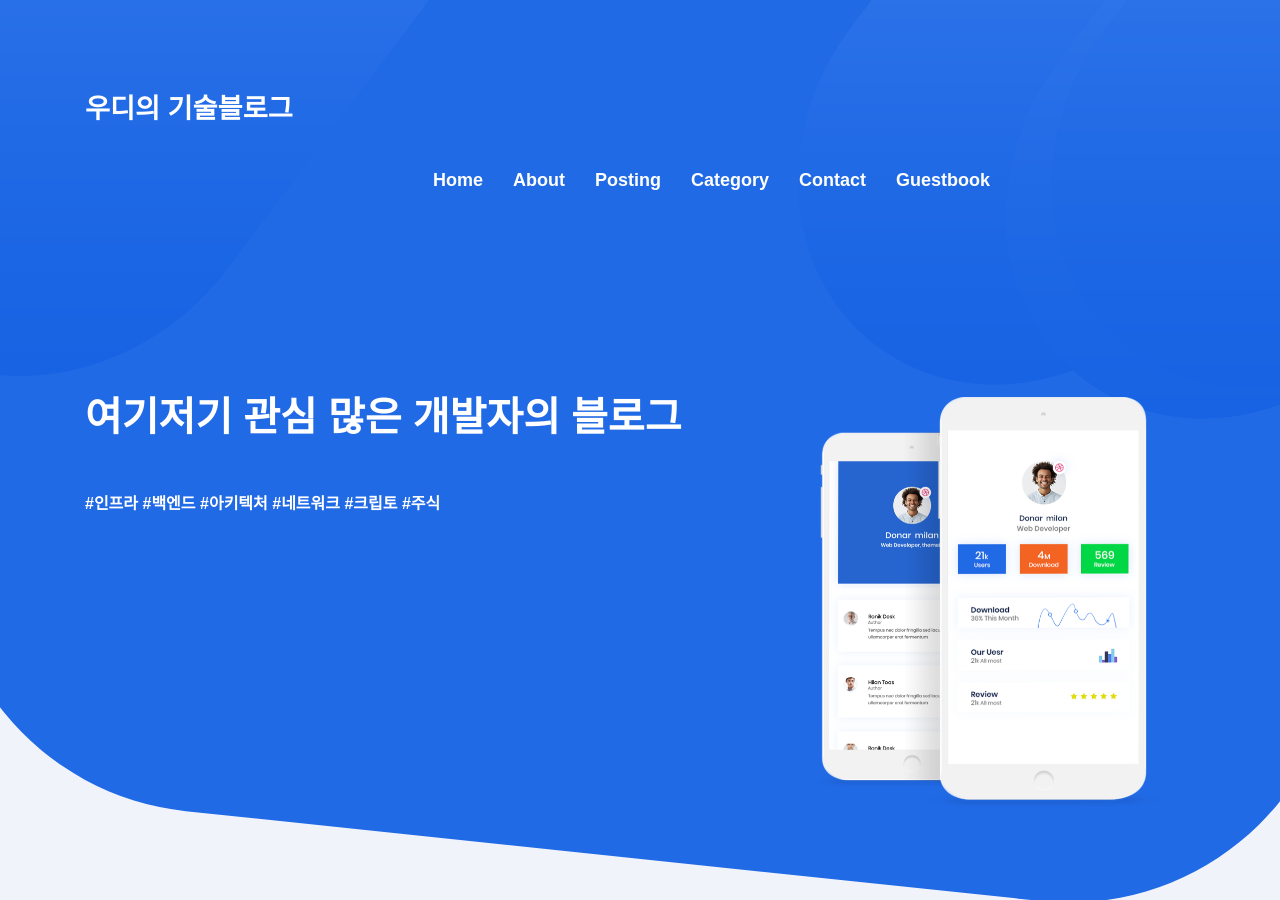
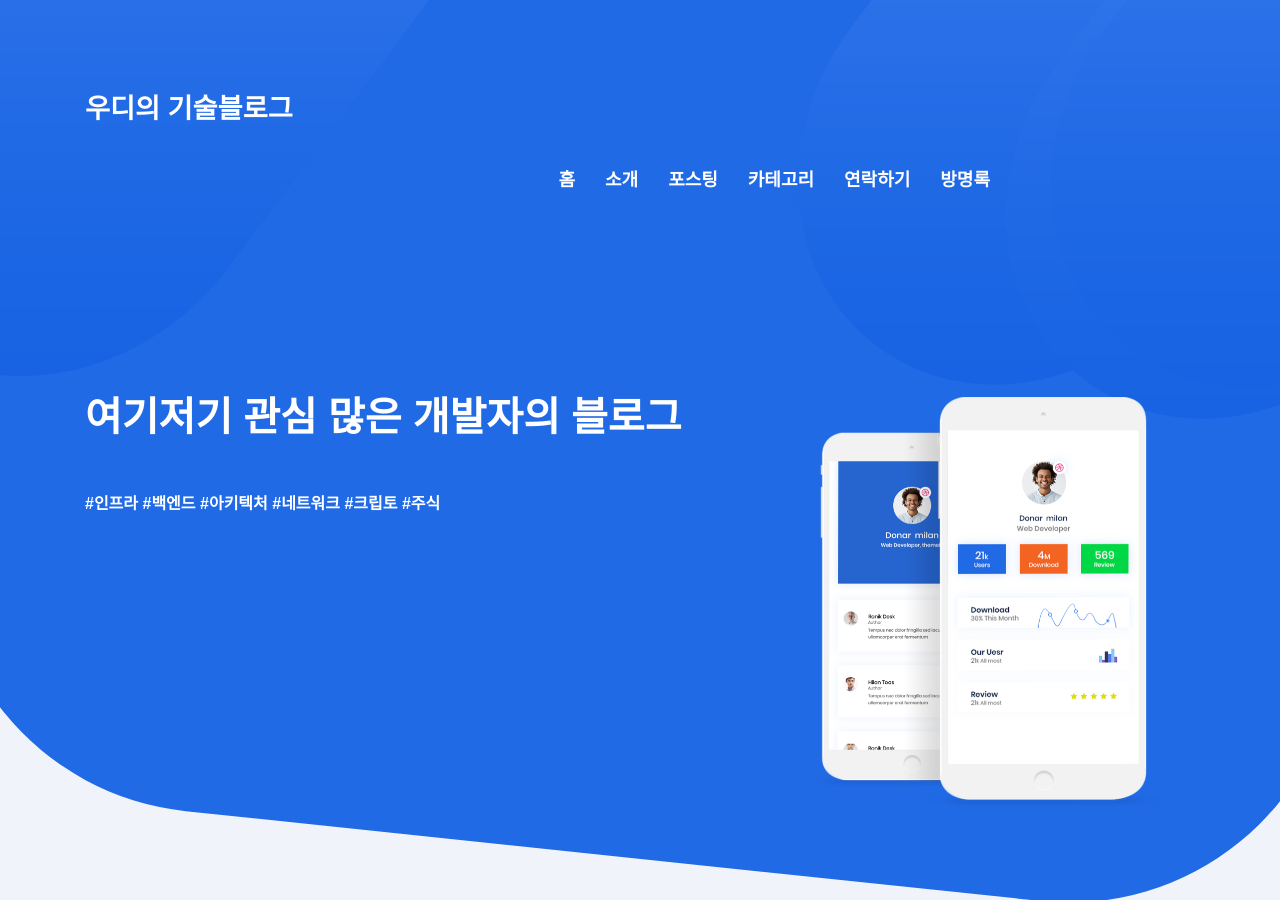
Before and after one commit to yuuisang/yuuisang.github.io, a Jekyll site: the page built from index.html, in a window 1280 px wide and 900 px high. Built offline with Jekyll 4.4.1, drawn with Linux system fonts in a browser that asks for light colours; some web fonts are replaced.

```diff
--- a/_includes/navigation.html
+++ b/_includes/navigation.html
@@ -1,10 +1,10 @@
 <nav class="themeix-navbar">
     <ul class="slimmenu main-menu">
-        <li><a href="{{site.url}}">Home</a></li>
-        <li><a href="/author/EuiSangYu">About</a></li>
-		<li><a href="/blog">Posting</a></li>
-        <li><a href="/category">Category</a></li>
-        <li><a href="/contact" class="js-scroll-trigger">Contact</a></li>
-        <li><a href="/guestbook" class="js-scroll-trigger">Guestbook</a></li>
+        <li><a href="{{site.url}}">홈</a></li>
+        <li><a href="/author/EuiSangYu">소개</a></li>
+		<li><a href="/blog">포스팅</a></li>
+        <li><a href="/category">카테고리</a></li>
+        <li><a href="/contact" class="js-scroll-trigger">연락하기</a></li>
+        <li><a href="/guestbook" class="js-scroll-trigger">방명록</a></li>
     </ul>
 </nav>
--- a/contact.html
+++ b/contact.html
@@ -1,6 +1,6 @@
 ---
 layout: page
-title: 메일 보내기
+title: 메일 전송
 ---
 <div class="contact-area bg-color1 p-t-130 p-b-130">
    <div class="container bg-color1">
```
